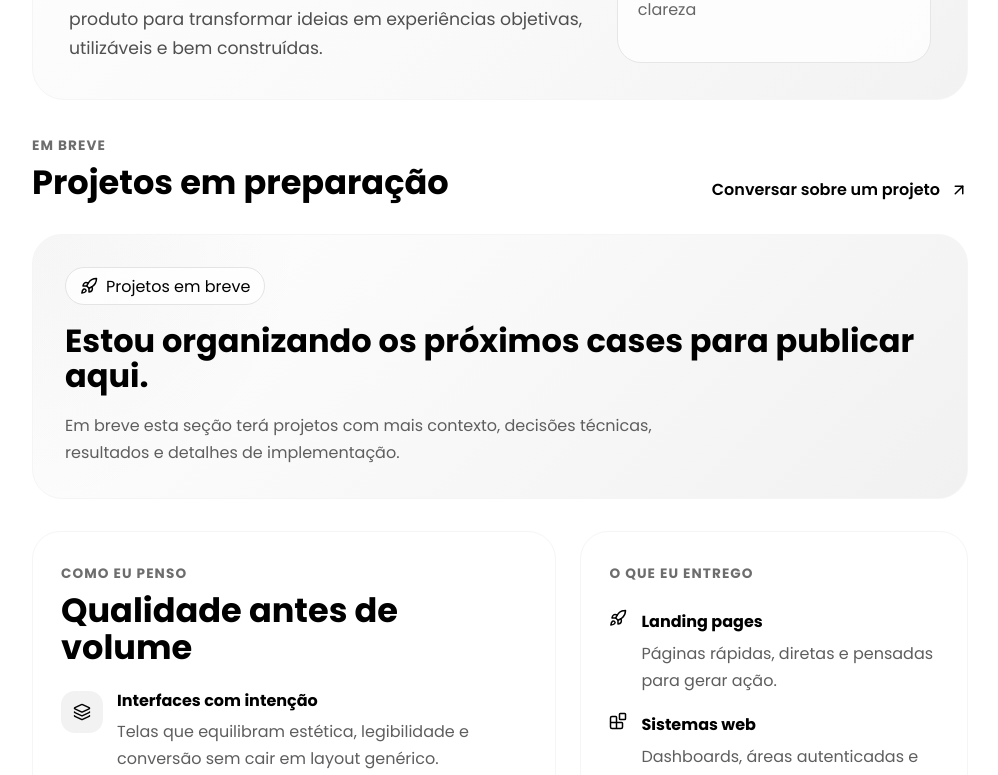
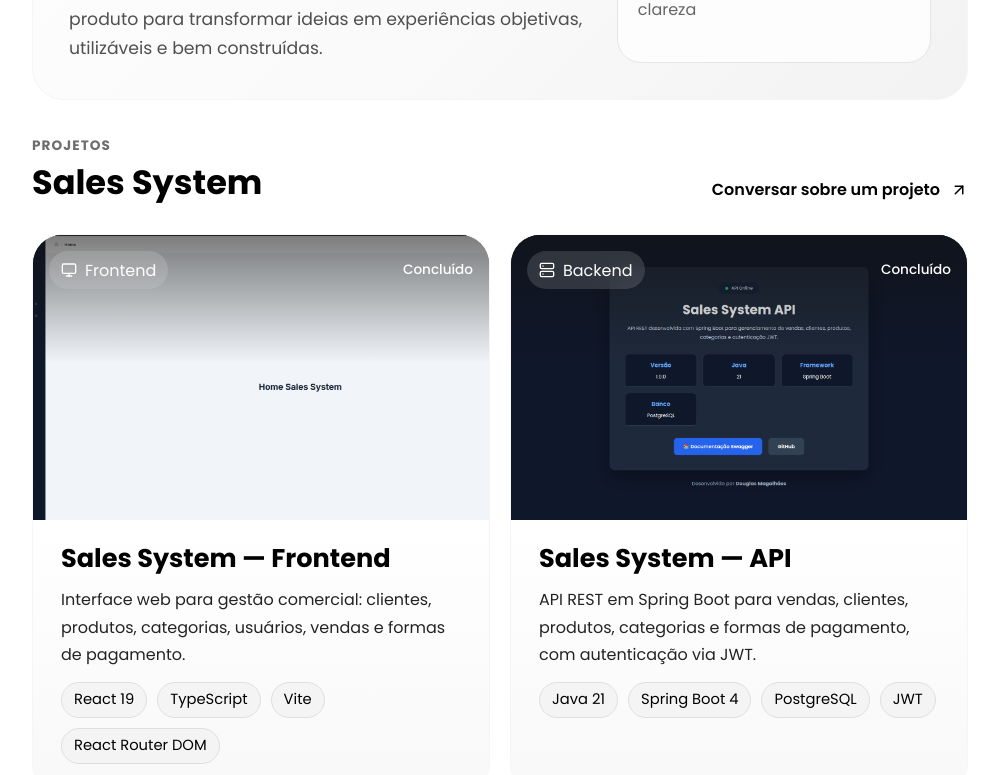
Before and after one commit to Douglastm/portifolio, a React (Vite) app: page /projects in a window 1280 px wide. Shown: the part 600-1375 px from the top of the page, without its empty margins (140-1138 px from the left). Built offline with nearby package versions, Linux system fonts and the light colour scheme.

Commit message:
feat: Add Sales System project cards with details modal

```diff
--- a/src/components/ProjectModal/ProjectModal.module.css
+++ b/src/components/ProjectModal/ProjectModal.module.css
@@ -53,7 +53,15 @@
   content: "";
   position: absolute;
   inset: 0;
-  background: linear-gradient(180deg, rgb(17 17 17 / 10%) 0%, rgb(17 17 17 / 58%) 100%);
+  background: linear-gradient(180deg, rgb(17 17 17 / 25%) 0%, rgb(17 17 17 / 68%) 100%);
+}
+
+.visualImage {
+  position: absolute;
+  inset: 0;
+  width: 100%;
+  height: 100%;
+  object-fit: cover;
 }
 
 .visualBadge,
--- a/src/pages/Projects/Projects.module.css
+++ b/src/pages/Projects/Projects.module.css
@@ -143,14 +143,11 @@
 
 .projectCard {
   position: relative;
+  grid-column: span 6;
   overflow: hidden;
   display: flex;
   flex-direction: column;
-  justify-content: space-between;
   align-items: stretch;
-  gap: 28px;
-  min-height: 280px;
-  padding: 28px;
   border-radius: 30px;
   border: 1px solid var(--surface);
   text-align: left;
@@ -166,31 +163,37 @@
   box-shadow: 0 22px 36px rgb(17 17 17 / 10%);
 }
 
-.projectCard > * {
+.projectMedia {
   position: relative;
-  z-index: 1;
-}
-
-.projectBackground {
-  position: absolute;
-  inset: 0;
-  opacity: 1;
-}
-
-.projectCardDark {
-  grid-column: span 7;
+  aspect-ratio: 16 / 10;
+  overflow: hidden;
   background: #111111;
   color: #fefefe;
 }
 
-.projectCardLight {
-  grid-column: span 5;
-  background: linear-gradient(180deg, #ffffff 0%, #f8f8f8 100%);
+.projectMedia::after {
+  content: "";
+  position: absolute;
+  inset: 0;
+  background: linear-gradient(180deg, rgb(17 17 17 / 55%) 0%, rgb(17 17 17 / 0%) 45%);
 }
 
-.projectCardGrid {
-  grid-column: span 12;
-  background: linear-gradient(180deg, #ffffff 0%, #fafafa 100%);
+.projectPhoto {
+  position: absolute;
+  inset: 0;
+  width: 100%;
+  height: 100%;
+  object-fit: cover;
+  display: block;
+}
+
+.projectBody {
+  flex: 1;
+  display: flex;
+  flex-direction: column;
+  gap: 14px;
+  padding: 24px 28px 28px;
+  background: linear-gradient(180deg, #ffffff 0%, #f8f8f8 100%);
 }
 
 .projectVisualOps {
@@ -217,6 +220,9 @@
 }
 
 .projectTop {
+  position: absolute;
+  inset: 16px 16px auto;
+  z-index: 1;
   display: flex;
   align-items: center;
   justify-content: space-between;
@@ -230,30 +236,24 @@
   min-height: 38px;
   padding: 0 12px;
   border-radius: 999px;
-  background: rgba(255, 255, 255, 0.1);
-}
-
-.projectCardLight .projectBadge,
-.projectCardGrid .projectBadge {
-  background: rgb(255 255 255 / 82%);
-  -webkit-backdrop-filter: blur(8px);
-  backdrop-filter: blur(8px);
+  background: rgb(255 255 255 / 14%);
+  -webkit-backdrop-filter: blur(10px);
+  backdrop-filter: blur(10px);
 }
 
 .projectStatus {
   font-size: 0.85rem;
+  font-weight: 500;
   color: inherit;
-  opacity: 0.75;
 }
 
 .projectTitle {
-  font-size: clamp(1.6rem, 3vw, 2rem);
-  line-height: 1.08;
+  font-size: clamp(1.3rem, 2.4vw, 1.6rem);
+  line-height: 1.1;
 }
 
 .projectDescription {
   max-width: 52ch;
-  margin-top: 12px;
   line-height: 1.7;
   color: inherit;
   opacity: 0.86;
@@ -270,17 +270,10 @@
   align-items: center;
   min-height: 36px;
   padding: 0 12px;
-  border: 1px solid rgba(255, 255, 255, 0.15);
+  border: 1px solid #dfdfdf;
+  background: #f4f4f4;
   border-radius: 999px;
   font-size: 0.92rem;
-}
-
-.projectCardLight .stackPill,
-.projectCardGrid .stackPill {
-  border-color: #dfdfdf;
-  background: rgb(255 255 255 / 85%);
-  -webkit-backdrop-filter: blur(8px);
-  backdrop-filter: blur(8px);
 }
 
 .bottomGrid {
@@ -385,9 +378,7 @@
     grid-template-columns: 1fr;
   }
 
-  .projectCardDark,
-  .projectCardLight,
-  .projectCardGrid {
+  .projectCard {
     grid-column: auto;
   }
 }
@@ -400,19 +391,21 @@
 
   .hero,
   .panel,
-  .projectCard,
   .comingSoonCard {
     padding: 24px 20px;
     border-radius: 24px;
+  }
+
+  .projectCard {
+    border-radius: 24px;
+  }
+
+  .projectBody {
+    padding: 20px;
   }
 
   .projectsHeader {
     flex-direction: column;
     align-items: flex-start;
   }
-
-  .projectCard {
-    min-height: unset;
-    gap: 20px;
-  }
 }
--- a/src/pages/Projects/Projects.tsx
+++ b/src/pages/Projects/Projects.tsx
@@ -1,3 +1,4 @@
+import { useState } from "react";
 import { Link } from "react-router-dom";
 import {
   ArrowUpRight,
@@ -5,12 +6,77 @@ import {
   Code2,
   Layers3,
   Mail,
+  Monitor,
   Rocket,
+  Server,
   ShieldCheck,
   Smartphone,
 } from "lucide-react";
 
 import styles from "./Projects.module.css";
+import ProjectModal, { type ProjectDetails } from "../../components/ProjectModal";
+
+const FrontendProjectImage = "/Frontend_project.png";
+const BackendProjectImage = "/Backend_project.png";
+
+const projects: ProjectDetails[] = [
+  {
+    icon: Monitor,
+    category: "Frontend",
+    title: "Sales System — Frontend",
+    description:
+      "Interface web para gestão comercial: clientes, produtos, categorias, usuários, vendas e formas de pagamento.",
+    stack: ["React 19", "TypeScript", "Vite", "React Router DOM", "Axios", "CSS Modules", "React Icons"],
+    status: "Concluído",
+    year: "2026",
+    role: "Front-end Developer",
+    backgroundClassName: styles.projectVisualOps,
+    image: FrontendProjectImage,
+    summary:
+      "Interface web do Sales System, um sistema de gestão comercial desenvolvido para gerenciamento de clientes, produtos, categorias, usuários, vendas e métodos de pagamento. Construída em React, TypeScript e Vite, consumindo uma API REST em Java Spring Boot.",
+    challenge:
+      "Organizar múltiplos domínios de negócio (clientes, produtos, categorias, vendas, pagamentos e usuários) em uma única aplicação mantendo navegação clara, formulários consistentes e uma comunicação confiável com a API autenticada por JWT.",
+    solution:
+      "Estruturação da aplicação em módulos por domínio, camada de serviços com Axios para centralizar as chamadas à API, rotas protegidas com React Router DOM e componentização com CSS Modules para manter consistência visual entre as telas.",
+    highlights: [
+      "CRUD completo de clientes, produtos, categorias, usuários e formas de pagamento.",
+      "Fluxo de vendas integrado à API REST com autenticação via JWT.",
+      "Camada de serviços com Axios para centralizar a comunicação com o back-end.",
+      "Interface construída com React 19, TypeScript e Vite.",
+    ],
+    links: [
+      { label: "Ver repositório", href: "https://github.com/Douglastm/Sales-System-Frontend" },
+    ],
+  },
+  {
+    icon: Server,
+    category: "Backend",
+    title: "Sales System — API",
+    description:
+      "API REST em Spring Boot para vendas, clientes, produtos, categorias e formas de pagamento, com autenticação via JWT.",
+    stack: ["Java 21", "Spring Boot 4", "PostgreSQL", "JWT", "springdoc-openapi", "Lombok", "JUnit 5 + Mockito"],
+    status: "Concluído",
+    year: "2026",
+    role: "Back-end Developer",
+    backgroundClassName: styles.projectVisualApi,
+    image: BackendProjectImage,
+    summary:
+      "API REST desenvolvida com Spring Boot para gerenciamento de vendas, clientes, produtos, categorias, formas de pagamento e usuários, com autenticação e autorização via JWT.",
+    challenge:
+      "Modelar um domínio de vendas com múltiplas entidades relacionadas (clientes, produtos, categorias, pagamentos) garantindo autenticação segura, validação consistente dos dados e uma API documentada e testável.",
+    solution:
+      "Camadas bem definidas com Spring Web, Spring Data JPA e Bean Validation, autenticação e autorização via Spring Security com JWT, persistência em PostgreSQL, documentação automática com springdoc-openapi (Swagger UI) e cobertura de testes com JUnit 5 e Mockito.",
+    highlights: [
+      "Autenticação e autorização via JWT com Spring Security.",
+      "Persistência em PostgreSQL com Spring Data JPA.",
+      "Documentação interativa da API com Swagger UI (springdoc-openapi).",
+      "Testes unitários e de integração com JUnit 5 e Mockito.",
+    ],
+    links: [
+      { label: "Ver repositório", href: "https://github.com/Douglastm/Sales-System" },
+    ],
+  },
+];
 
 const capabilities = [
   {
@@ -49,6 +115,10 @@ const projectTypes = [
 ];
 
 export default function Projects() {
+  const [selectedProject, setSelectedProject] = useState<ProjectDetails | null>(
+    null
+  );
+
   return (
     <div className={styles.content}>
       <section className={styles.section}>
@@ -84,8 +154,8 @@ export default function Projects() {
 
         <div className={styles.projectsHeader}>
           <div>
-            <span className={styles.sectionKicker}>Em breve</span>
-            <h2 className={styles.sectionTitle}>Projetos em preparação</h2>
+            <span className={styles.sectionKicker}>Projetos</span>
+            <h2 className={styles.sectionTitle}>Sales System</h2>
           </div>
           <Link to="/contact" className={styles.inlineLink}>
             Conversar sobre um projeto
@@ -93,19 +163,52 @@ export default function Projects() {
           </Link>
         </div>
 
-        {/* Cards de projetos ocultos temporariamente até a publicação dos cases. */}
-        {/* <div className={styles.projectsGrid}>...</div> */}
+        <div className={styles.projectsGrid}>
+          {projects.map((project) => {
+            const Icon = project.icon;
+            return (
+              <button
+                key={project.title}
+                type="button"
+                className={styles.projectCard}
+                onClick={() => setSelectedProject(project)}
+              >
+                <div className={styles.projectMedia}>
+                  <img src={project.image} alt="" className={styles.projectPhoto} />
+                  <div className={styles.projectTop}>
+                    <span className={styles.projectBadge}>
+                      <Icon size={16} />
+                      <span>{project.category}</span>
+                    </span>
+                    <span className={styles.projectStatus}>{project.status}</span>
+                  </div>
+                </div>
+                <div className={styles.projectBody}>
+                  <h3 className={styles.projectTitle}>{project.title}</h3>
+                  <p className={styles.projectDescription}>{project.description}</p>
+                  <div className={styles.stackList}>
+                    {project.stack.slice(0, 4).map((item) => (
+                      <span key={item} className={styles.stackPill}>
+                        {item}
+                      </span>
+                    ))}
+                  </div>
+                </div>
+              </button>
+            );
+          })}
+        </div>
 
         <div className={styles.comingSoonCard}>
           <div className={styles.comingSoonBadge}>
             <Rocket size={18} />
-            <span>Projetos em breve</span>
+            <span>Mais projetos em breve</span>
           </div>
           <h3 className={styles.comingSoonTitle}>
             Estou organizando os próximos cases para publicar aqui.
           </h3>
           <p className={styles.comingSoonText}>
-            Em breve esta seção terá projetos com mais contexto, decisões
+            Em breve esta seção terá novos projetos com mais contexto, decisões
             técnicas, resultados e detalhes de implementação.
           </p>
         </div>
@@ -164,6 +267,12 @@ export default function Projects() {
         </div>
       </section>
 
+      {selectedProject ? (
+        <ProjectModal
+          project={selectedProject}
+          onClose={() => setSelectedProject(null)}
+        />
+      ) : null}
     </div>
   );
 }
```
Also changed, not shown: src/components/ProjectModal/index.tsx (+8 -0 lines), public/Backend_project.png (added), public/Frontend_project.png (added).
